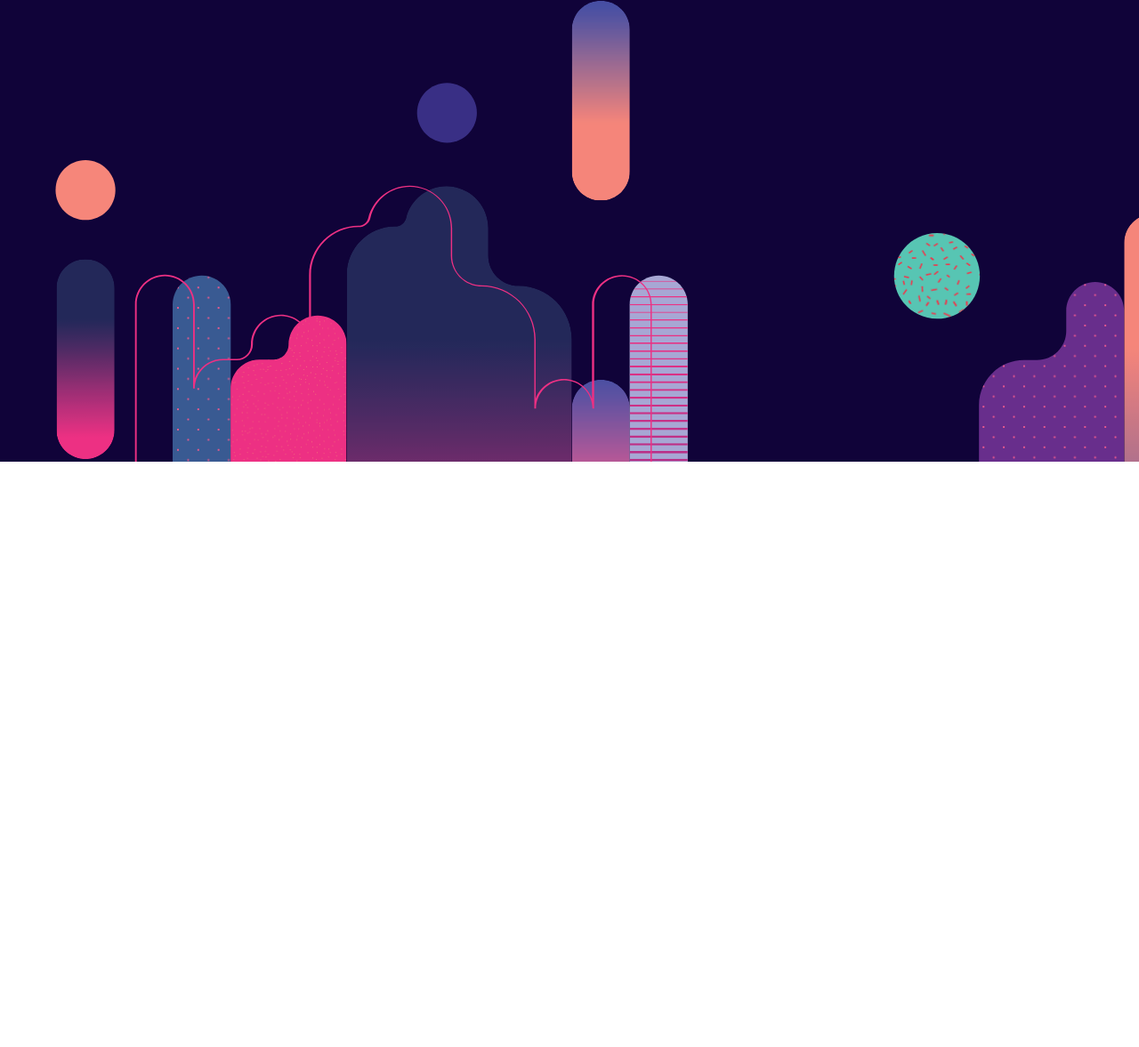
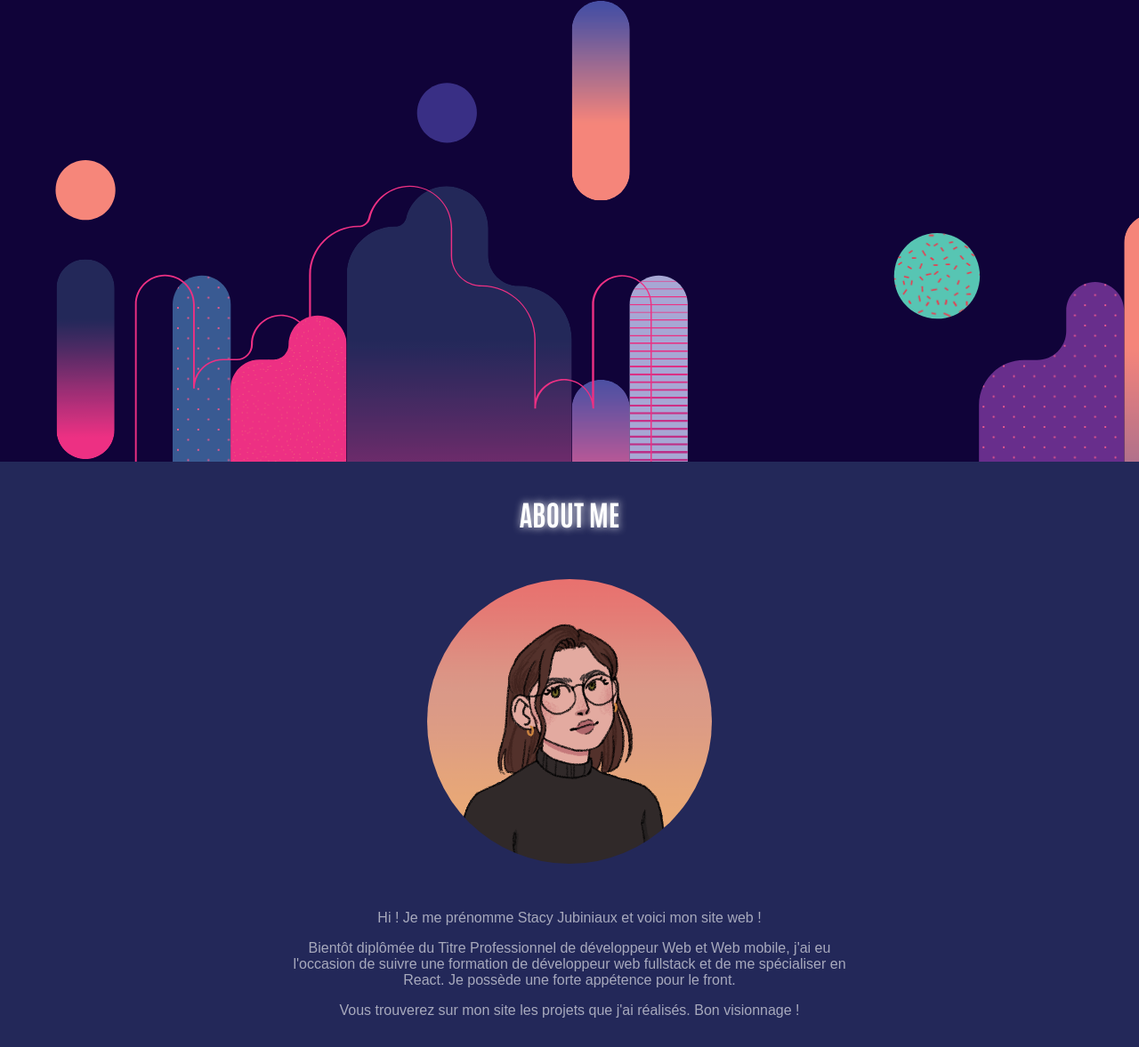
Before and after one commit to stacyjubiniaux/Stacy-Jubiniaux-Portfolio, a React app in the folder portfolio/: page / in a window 1280 px wide. Shown: the part 345-1522 px from the top of the page at 89% size. Before the commit the page ends 800 px from the top, so only its background shows below. Built offline with nearby package versions, Linux system fonts and the light colour scheme.

Commit message:
end of part About Me with css

```diff
--- a/portfolio/public/index.html
+++ b/portfolio/public/index.html
@@ -3,6 +3,8 @@
   <head>
     <meta charset="utf-8" />
     <link rel="icon" href="%PUBLIC_URL%/favicon.ico" />
+    <link rel="preconnect" href="https://fonts.gstatic.com">
+    <link href="https://fonts.googleapis.com/css2?family=Antonio:wght@700&display=swap" rel="stylesheet">
     <meta name="viewport" content="width=device-width, initial-scale=1" />
     <meta name="theme-color" content="#000000" />
     <meta
@@ -24,7 +26,7 @@
       work correctly both with client-side routing and a non-root public URL.
       Learn how to configure a non-root public URL by running `npm run build`.
     -->
-    <title>React App</title>
+    <title>Stacy Jubiniaux web site</title>
   </head>
   <body>
     <noscript>You need to enable JavaScript to run this app.</noscript>
--- /dev/null
+++ b/portfolio/src/components/AboutMe/index.js
@@ -0,0 +1,17 @@
+import React from 'react';
+
+// == Import : local
+import './style.scss';
+import avatar from '../../assets/images/avatar2.png';
+
+const AboutMe = () => (
+    <div className="about">
+      <h1 className="about-title">About me</h1>
+      <img src={avatar} alt='Avatar de Stacy' className="about-avatar"/>
+      <p className="about-content">Hi ! Je me prénomme Stacy Jubiniaux et voici mon site web !</p>
+      <p className="about-content"> Bientôt diplômée du Titre Professionnel de développeur Web et Web mobile, j'ai eu l'occasion de suivre une formation de développeur web fullstack et de me spécialiser en React. Je possède une forte appétence pour le front.</p>
+      <p className="about-content">Vous trouverez sur mon site les projets que j'ai réalisés. Bon visionnage !</p>
+    </div>
+  );
+
+export default AboutMe;
--- /dev/null
+++ b/portfolio/src/components/AboutMe/style.scss
@@ -0,0 +1,22 @@
+.about {
+  padding: 1rem 25%;
+  text-align: center;
+  background: #232859;
+  color: white;
+
+  &-title {
+    text-transform: uppercase;
+    font-family: 'Antonio', sans-serif;
+    text-shadow: white 1px 0 10px;
+  }
+
+  &-avatar {
+    border-radius: 50%;
+    margin: 2rem 0;
+    width: 50%;
+  }
+
+  &-content {
+    opacity: 0.6;
+  }
+}
--- a/portfolio/src/components/App/index.js
+++ b/portfolio/src/components/App/index.js
@@ -3,13 +3,14 @@ import React from 'react';
 
 // == Import : local
 import Header from '../Header';
-
+import AboutMe from '../AboutMe';
 // == Import : style
 import './style.scss';
 
 const App = () => (
   <div className="app">
     <Header />
+    <AboutMe />
   </div>
 );
 
--- a/portfolio/src/components/App/style.scss
+++ b/portfolio/src/components/App/style.scss
@@ -1,4 +1,5 @@
 body {
   margin: 0;
   padding: 0;
+  font-family: Arial, Helvetica, sans-serif;
 }
--- a/portfolio/src/components/Header/index.js
+++ b/portfolio/src/components/Header/index.js
@@ -7,7 +7,7 @@ import './style.scss';
 const Header = () => (
     <div className="header">
       <div>
-        <img src={logo} className='header-logo' />
+        <img src={logo} alt='Logo' className='header-logo' />
       </div>
       {/* <ul className='header-list'>
         <li className='header-item'><a className='header-link' href='#'>About me</a></li>
--- a/portfolio/src/components/Header/style.scss
+++ b/portfolio/src/components/Header/style.scss
@@ -1,10 +1,11 @@
-@import url('https://fonts.googleapis.com/css2?family=Antonio:wght@700&display=swap');
+// @import url('https://fonts.googleapis.com/css2?family=Antonio:wght@700&display=swap');
 
 .header {
   background-image: url('../../assets/images/header-background.png');
-  position: fixed;
-  min-width: 100%;
-  min-height: 100%;
+  // position: fixed;
+  // min-width: 100%;
+  // min-height: 100%;
+  height: 100vh;
   padding: 2rem;
   display: flex;
   justify-content: space-around;
@@ -33,7 +34,7 @@
   $thick : 3px;
   $pad : 0.3em;
   $extra : calc(#{$pad} * 1.2);
-$color : #37387A;
+  $color : #F5857A;
 
 
   &-list {
```
Also changed, not shown: portfolio/public/favicon.ico, portfolio/src/assets/images/avatar.png (added), portfolio/src/assets/images/avatar2.png (added), portfolio/src/assets/images/avatar3.png (added). Lines whose indentation alone changed are shown as unchanged.
